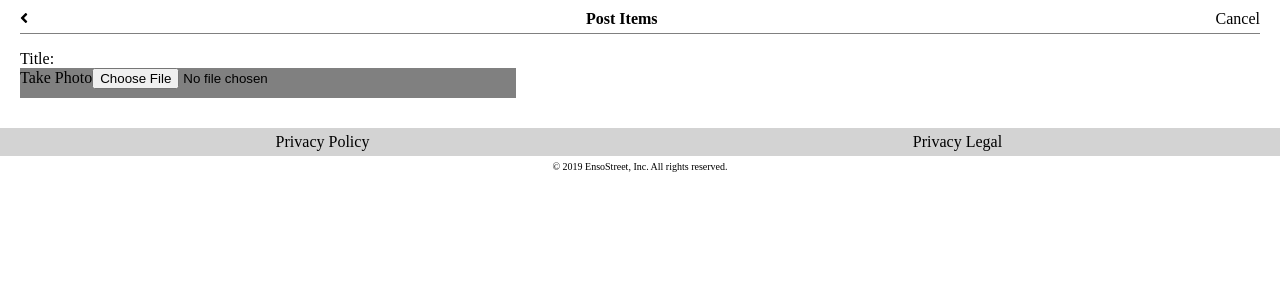
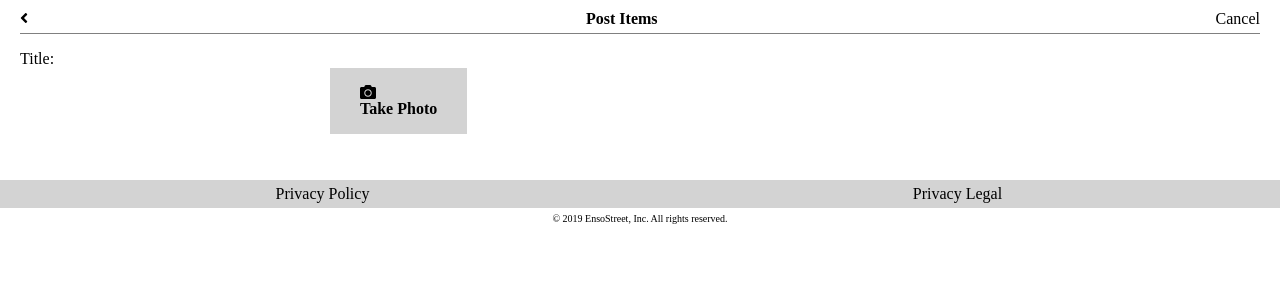
Before and after one commit to liquidMocha/enso-street, a React app: page /post-item/photo in a window 1280 px wide. Shown: the top 300 px of the page. Built offline with nearby package versions, Linux system fonts and the light colour scheme.

Commit message:
Add option to take photo and display photo when posting item [#169520172] (https://www.pivotaltracker.com/story/show/169520172)

```diff
--- a/src/components/postItem/PostItemPhoto.js
+++ b/src/components/postItem/PostItemPhoto.js
@@ -1,22 +1,42 @@
-import React from "react";
+import React, {useState} from "react";
 import PostItemTitleBar from "../shared/PostItemTitleBar";
 import {connect} from "react-redux";
+import '../../styles/Image.scss';
+import '../../styles/Input.scss';
+import {FontAwesomeIcon} from "@fortawesome/react-fontawesome";
+import {faCamera} from "@fortawesome/free-solid-svg-icons";
 
 const PostItemPhoto = (props) => {
+    const [imageUrl, setImageUrl] = useState(null);
+
     return (
         <div>
             <PostItemTitleBar/>
+            {imageUrl ? <img src={imageUrl}/> : null}
             <div id='title-row'>Title: {props.postedItemTitle}</div>
-            <div className='image-button'>
-                Take Photo
-                <input type="file" accept="image/*" capture="camera"/>
-            </div>
+            {
+                imageUrl ? null :
+                    <div className='image-button'>
+                        <input id='take-photo-input' type="file" accept="image/*" capture="camera"
+                               onChange={(event) => {
+                                   if (event.target.files && event.target.files[0]) {
+                                       setImageUrl(URL.createObjectURL(event.target.files[0]));
+                                   }
+                               }}/>
+                        <label htmlFor='take-photo-input'>
+                            <FontAwesomeIcon icon={faCamera}/>
+                            Take Photo
+                        </label>
+                    </div>
+            }
         </div>
     )
 };
 
 const mapStateToProps = (state) => {
-    return {postedItemTitle: state.postedItem.title}
+    return {
+        postedItemTitle: state.postedItem.title
+    }
 };
 
 export default connect(mapStateToProps, null)(PostItemPhoto);
--- a/src/redux/reducers/postedItem.js
+++ b/src/redux/reducers/postedItem.js
@@ -1,7 +1,8 @@
 import {UPDATE_POSTED_ITEM_TITLE} from "../actionTypes";
 
 const initialState = {
-    title: ''
+    title: '',
+    imagePath: ''
 };
 
 export default (state = initialState, action) => {
--- a/src/styles/Button.scss
+++ b/src/styles/Button.scss
@@ -10,9 +10,3 @@ button {
 .button-group {
   margin-top: 15px;
 }
-
-.image-button {
-  width: 40%;
-  height: 30px;
-  background-color: grey;
-}
--- /dev/null
+++ b/src/styles/Image.scss
@@ -0,0 +1,4 @@
+img {
+  width: 100%;
+  height: 20vh;
+}
--- a/src/styles/Input.scss
+++ b/src/styles/Input.scss
@@ -25,3 +25,33 @@ input[type=number] {
   font-size: 12px;
   display: block;
 }
+
+.image-button {
+  width: 50%;
+  margin: auto;
+
+  input[type=file] {
+    height: 0;
+    overflow: hidden;
+    width: 0;
+  }
+
+  [type="file"] + label {
+    background: lightgrey;
+    border: none;
+    color: black;
+    cursor: pointer;
+    display: inline-block;
+    font-size: inherit;
+    font-weight: 600;
+    margin-bottom: 1rem;
+    outline: none;
+    padding: 1rem 30px;
+    position: relative;
+  }
+
+  svg {
+    display: block;
+  }
+
+}
```
